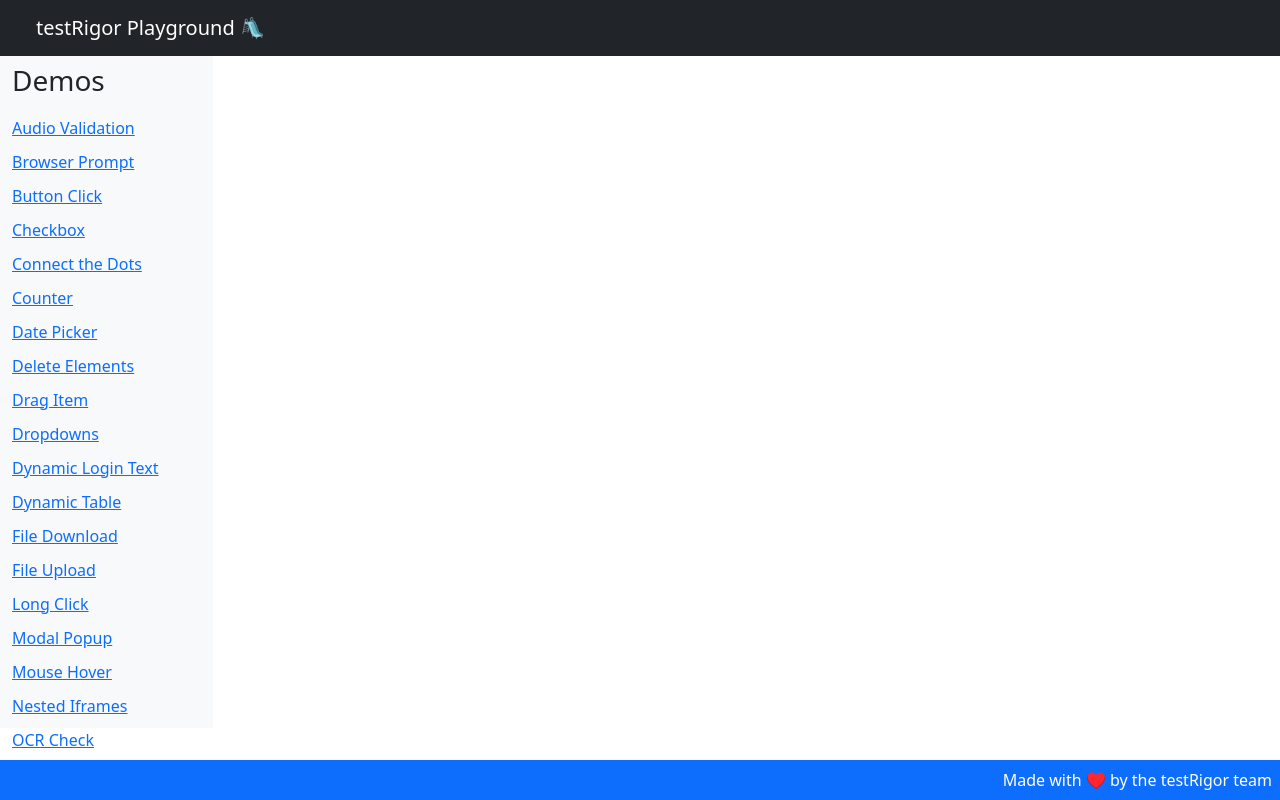
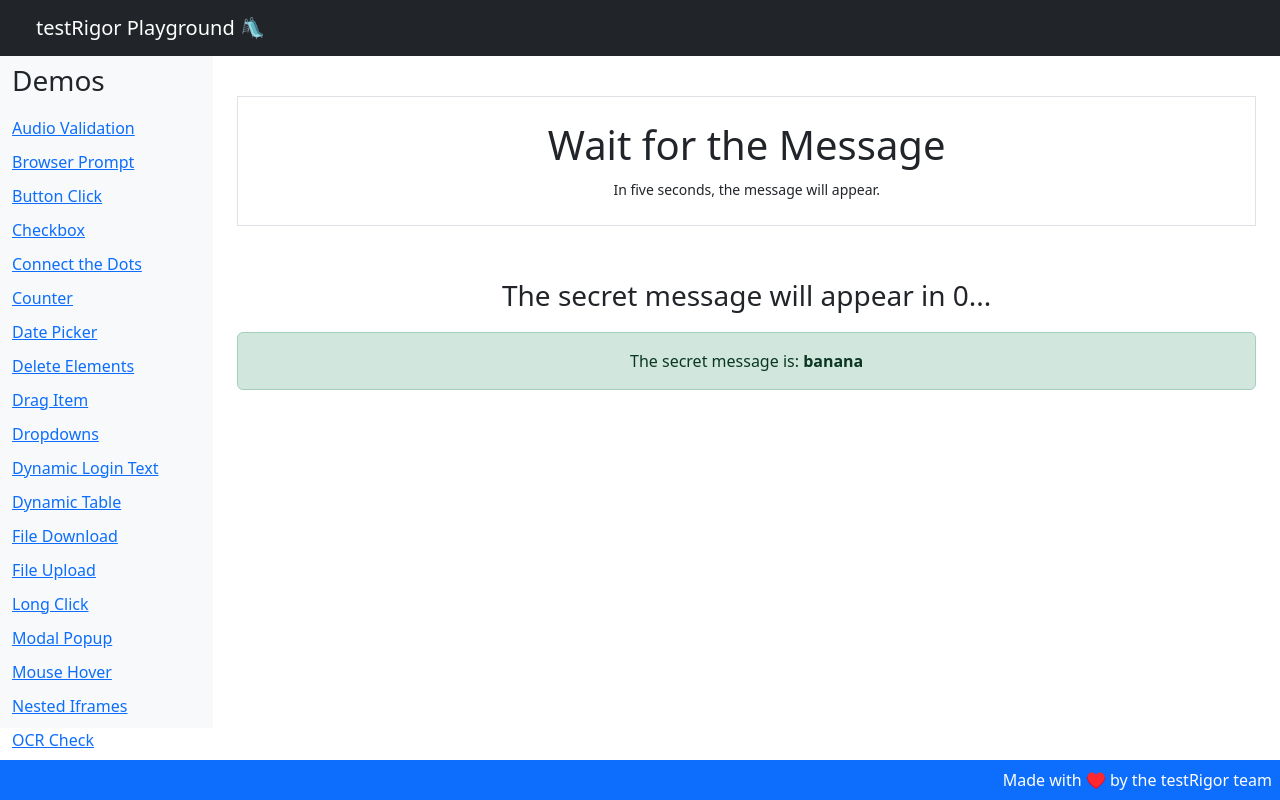
Before and after one commit to thiagonunes11/testRigorPlayground, a React (Create React App) app: page /waitMessage in a window 1280 px wide. Built offline with nearby package versions, Linux system fonts and the light colour scheme.

Commit message:
Migrates the Wait For Message demo to react

```diff
--- a/src/App.js
+++ b/src/App.js
@@ -19,6 +19,7 @@
 import FileDownload from './pages/fileDownload';
 import VerifyCode from './pages/verifyCode';
 import ShoppingCart from './pages/shoppingCart';
+import WaitForMessage from './pages/waitMessage';
 
 function App() {
     return (
@@ -63,7 +64,8 @@
                                     <Route path="/similarPages" element={<SimilarPages />} />
                                     <Route path="/svgElements" element={<SvgElements />} />
                                     <Route path="/video" element={<VideoPlayback />} />
-                                <Route path="/waitMessage" element={<WaitForMessage />} /> */}
+                                    */}
+                                    <Route path="/waitMessage" element={<WaitForMessage />} />
                                     <Route path="/shoppingCart" element={<ShoppingCart />} />
                                     <Route path="/verifyCode" element={<VerifyCode />} />
                                     <Route path="/fileDownload" element={<FileDownload />} />
--- a/src/pages/waitMessage.js
+++ b/src/pages/waitMessage.js
@@ -0,0 +1,41 @@
+import React, { useEffect, useState } from 'react';
+import Prompt from '../components/Prompt.js'
+import Demo from "../components/Demo.js";
+import { Collapse, Alert, Row, Col } from 'react-bootstrap';
+
+function WaitForMessage() {
+    const [secondsLeft, setSecondsLeft] = useState(5);
+
+    useEffect(() => {
+        if (secondsLeft <= 0)
+            return;
+
+        const interval = setInterval(() => {
+            setSecondsLeft(secondsLeft - 1);
+        }, 1000);
+
+        //Clearing the interval
+        return () => clearInterval(interval);
+    }, [secondsLeft]);
+
+    return (
+        <Demo>
+            <Prompt title="Wait for the Message" instructions="In five seconds, the message will appear."/>
+
+            <Row className="mt-5">
+                <Col className="">
+                    <p className="fs-3">
+                        The secret message will appear in {secondsLeft}...
+                    </p>
+                    <Collapse in={secondsLeft == 0}>
+                        <div>
+                            <Alert variant="success">The secret message is: <strong>banana</strong></Alert>
+                        </div>
+                    </Collapse>
+                </Col>
+            </Row>
+        </Demo>
+    );
+}
+
+export default WaitForMessage;
```
Lines whose indentation alone changed are shown as unchanged.
